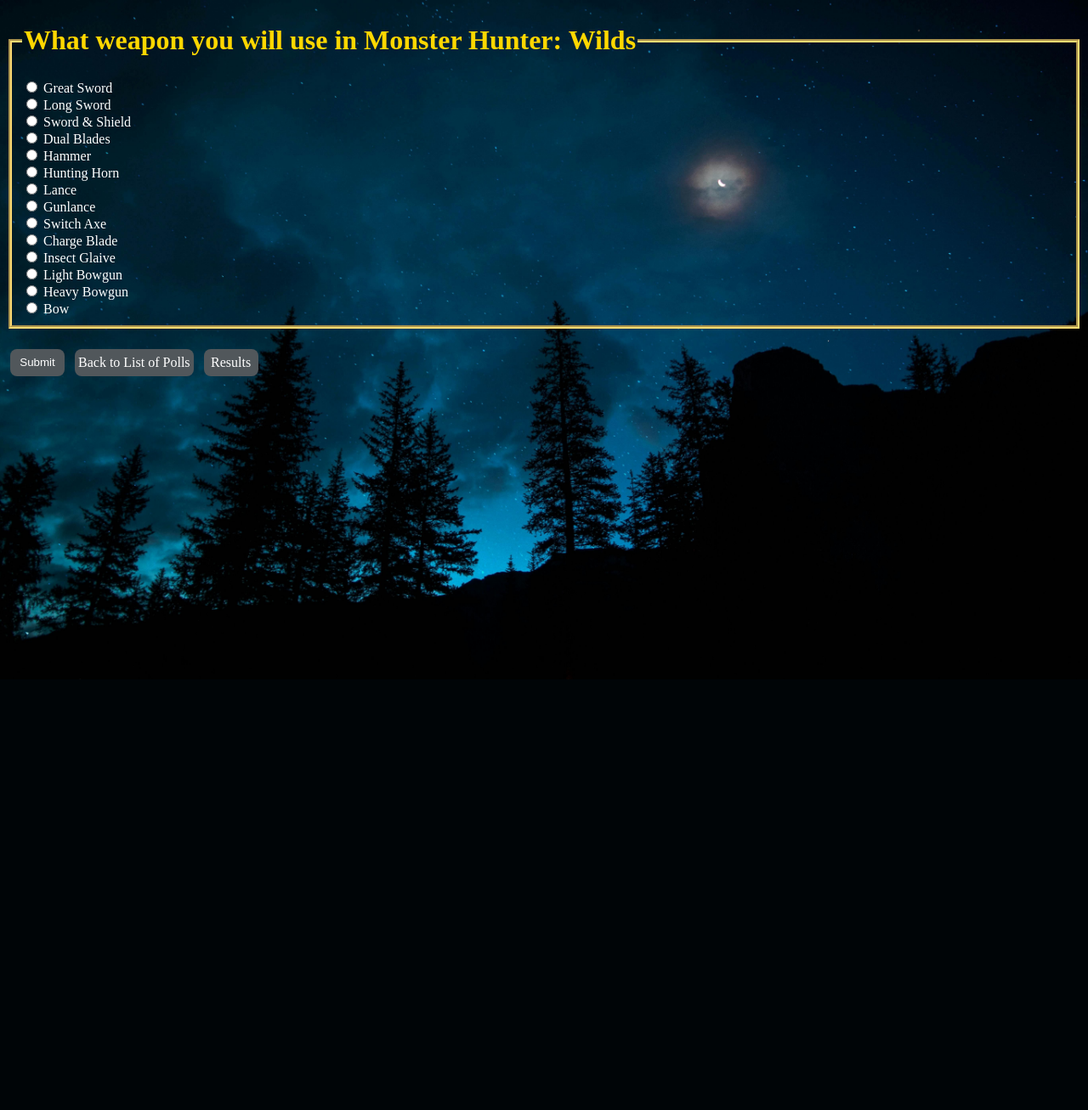
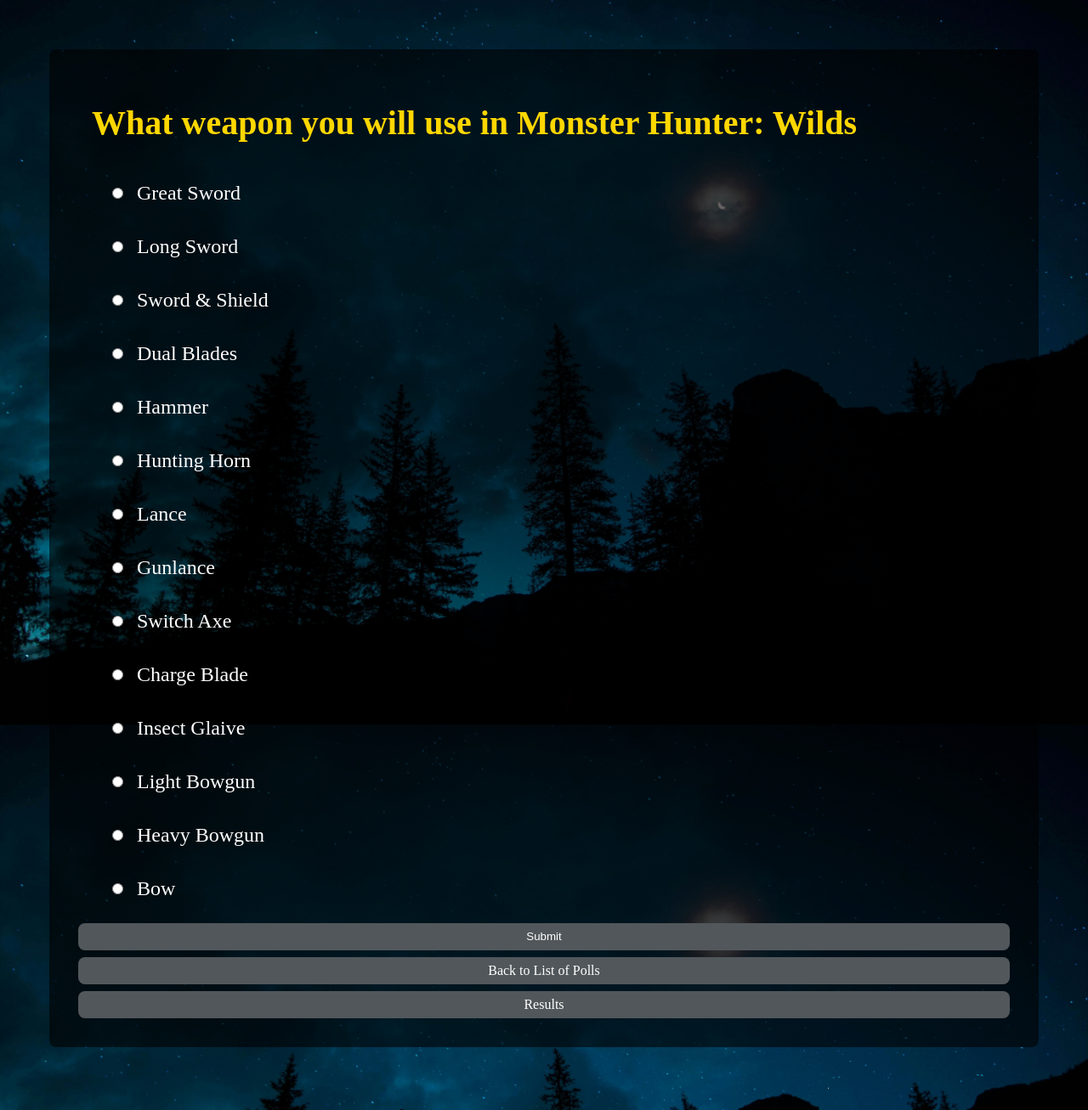
Before and after one commit to Ichi1234/ku-polls, a Django app: page /polls/2/ in a window 1280 px wide. Shown: the whole page at 85% size. Before the commit the page ends 753 px from the top, so only its background shows below. Run offline with Django 4.2, Linux system fonts and the light colour scheme; data comes from the database, SQL or seed files in the repository.

Commit message:
Finish CSS for detail page

```diff
--- a/polls/static/polls/style.css
+++ b/polls/static/polls/style.css
@@ -37,18 +37,6 @@ li a {
 /* Slightly darker background on hover */
 li a:hover {
     color: #d1b45c;
-}
-
-
-legend {
-    color:gold;
-}
-
-fieldset {
-    border-color:#ffdc73;
-    color: white;
-    border-width: 0.25rem;
-    margin-bottom: 20px;
 }
 
 .button {
@@ -96,10 +84,6 @@ fieldset {
     transform: none;
 }
 
-.choice:hover {
-   color: #dbdbdb;
-}
-
 /* Error message */
 .messages {
     list-style: none;
@@ -118,9 +102,67 @@ fieldset {
     background-color: rgb(146, 0, 0);
 }
 
+/* Container */
+
+.container {
+    display: flex;
+    flex-direction: column;
+    align-items: stretch;
+
+    border-radius: 8px;
+
+    margin: 50px;
+    padding: 30px;
+
+
+    grid-column: 1/-1;
+    grid-row: 1/-1;
+
+    background-color: rgba(0, 0, 0, 0.6);
+}
+
+.container > h1 {
+    font-size: 2.5rem;
+    color: gold;
+
+    margin-left: 20px;
+}
+
+/* detail page */
+
+.detail-page {
+    display: grid;
+    grid-template-columns: auto;
+    grid-template-rows: auto;
+}
+
+.radio-container input[type="radio"] {
+    margin: 20px 16px 20px 44px;
+}
+
+.choice {
+    flex-grow: 1;
+    text-align: left;
+    font-size: 1.5rem;
+    color: white;
+}
+
+.choice:hover {
+   color: #dbdbdb;
+}
+
+.radio-container {
+    display: flex;
+    align-items: center;
+    margin-bottom: 10px;
+}
+
+
+
 /* result page */
 
 .result-page {
+
     display: grid;
     grid-template-columns: 1fr 1fr 1fr;
     grid-template-rows: auto;
@@ -131,33 +173,8 @@ fieldset {
     color: white;
 }
 
-.container > h1 {
-    font-size: 2.5rem;
-    color: gold;
-
-    margin-left: 20px;
-}
-
 .total-vote {
     font-size: 1.5rem;
-
-}
-.container {
-    display: flex;
-    flex-direction: column;
-    align-items: stretch;
-
-    border-radius: 8px;
-
-    margin: 50px;
-    padding: 30px;
-    min-height: 100vh;
-
-
-    grid-column: 1/-1;
-    grid-row: 1/-1;
-
-    background-color: rgba(0, 0, 0, 0.6);
 }
 
 .total-vote {
--- a/polls/templates/polls/detail.html
+++ b/polls/templates/polls/detail.html
@@ -8,16 +8,21 @@
     <link rel="icon" href="{% static 'polls/images/icon.png' %}">
 </head>
 
+<section class="detail-page">
     <form action="{% url 'polls:vote' question.id %}" method="post">
     {% csrf_token %}
-<fieldset>
-    <legend><h1>{{ question.question_text }}</h1></legend>
+        <div class="container">
+            <h1>{{ question.question_text }}</h1>
             {% if error_message %}<p><strong>{{ error_message }}</strong></p>{% endif %}
+
             {% for choice in question.choice_set.all %}
+                 <div class="radio-container">
                     <input type="radio"  name="choice" id="choice{{ forloop.counter }}" value="{{ choice.id }}">
                     <label class="choice" for="choice{{ forloop.counter }}">{{ choice.choice_text }}</label><br>
+                 </div>
+
             {% endfor %}
-</fieldset>
+
             {% if question.can_vote %}
                 <input type="submit" value="Submit" class="button">
             {% else %}
@@ -26,4 +31,9 @@
 
             <a href="{% url 'polls:index' %}" class="button">Back to List of Polls</a>
             <a href="{% url 'polls:results' question.id %}" class="button">Results</a>
+
+        </div>
+
     </form>
+
+</section>
```
Lines whose indentation alone changed are shown as unchanged.
